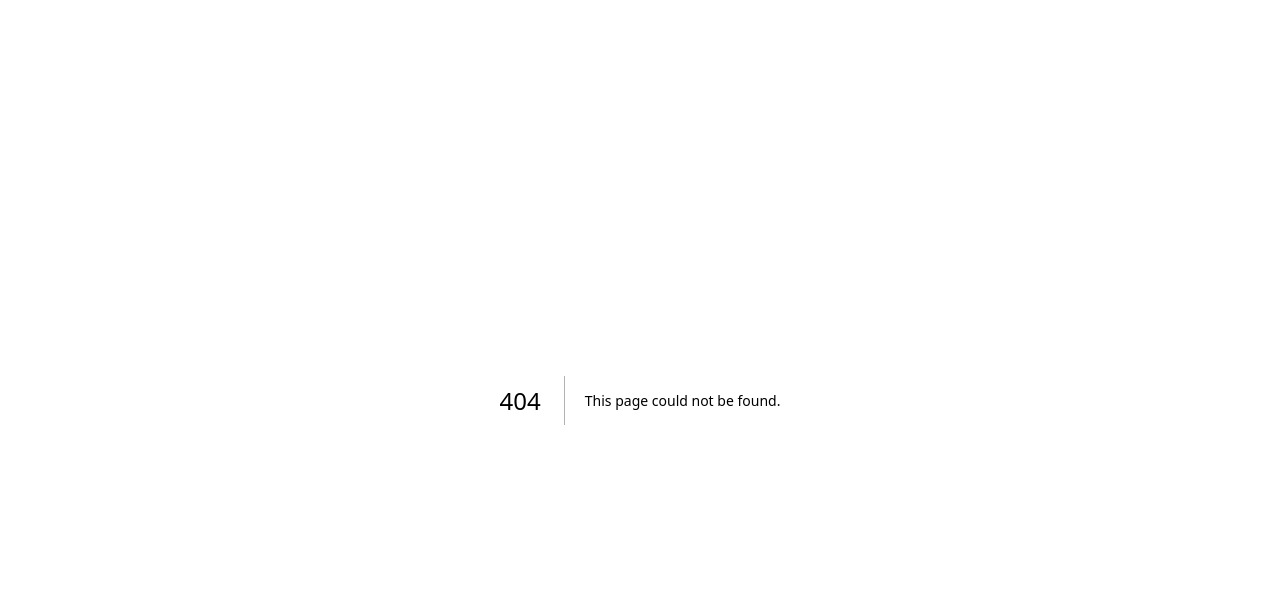
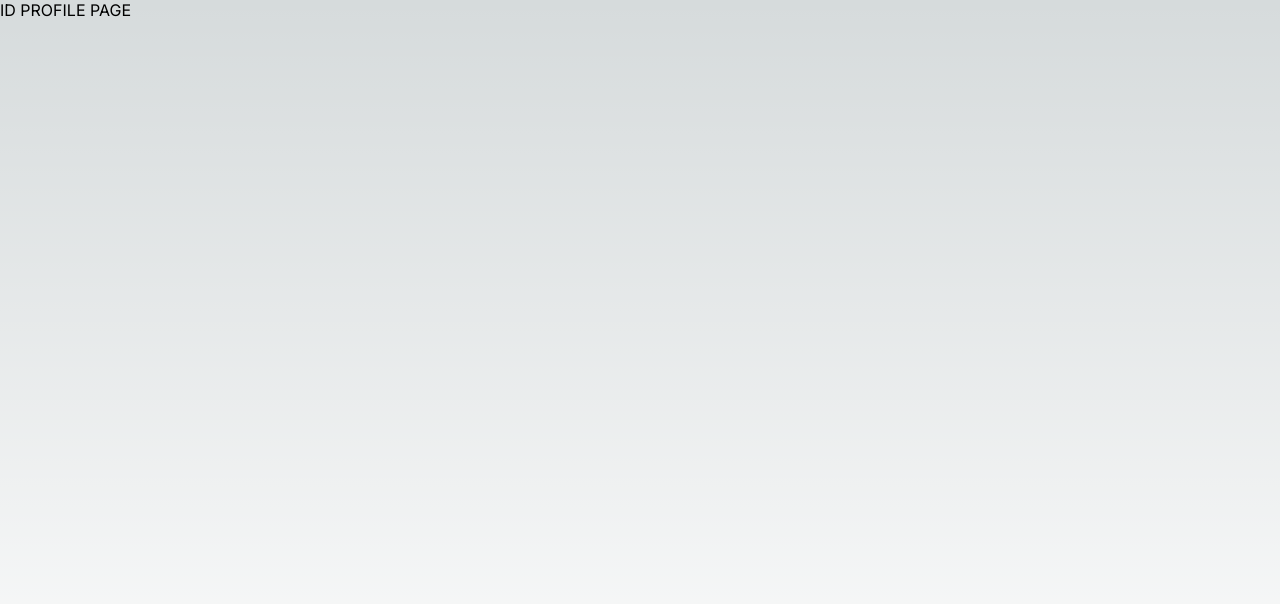
Before and after one commit to antasth/next-app, a Next.js app: page /profile/1 in a window 1280 px wide. Before the commit this address had no page. Shown: the top 604 px of the page. Built offline with nearby package versions, Linux system fonts and the light colour scheme.

Commit message:
feat: add nested id page for profile

```diff
--- /dev/null
+++ b/src/app/profile/[id]/page.tsx
@@ -0,0 +1,3 @@
+export default function ProfileId() {
+  return <div>ID PROFILE PAGE</div>
+}
```
